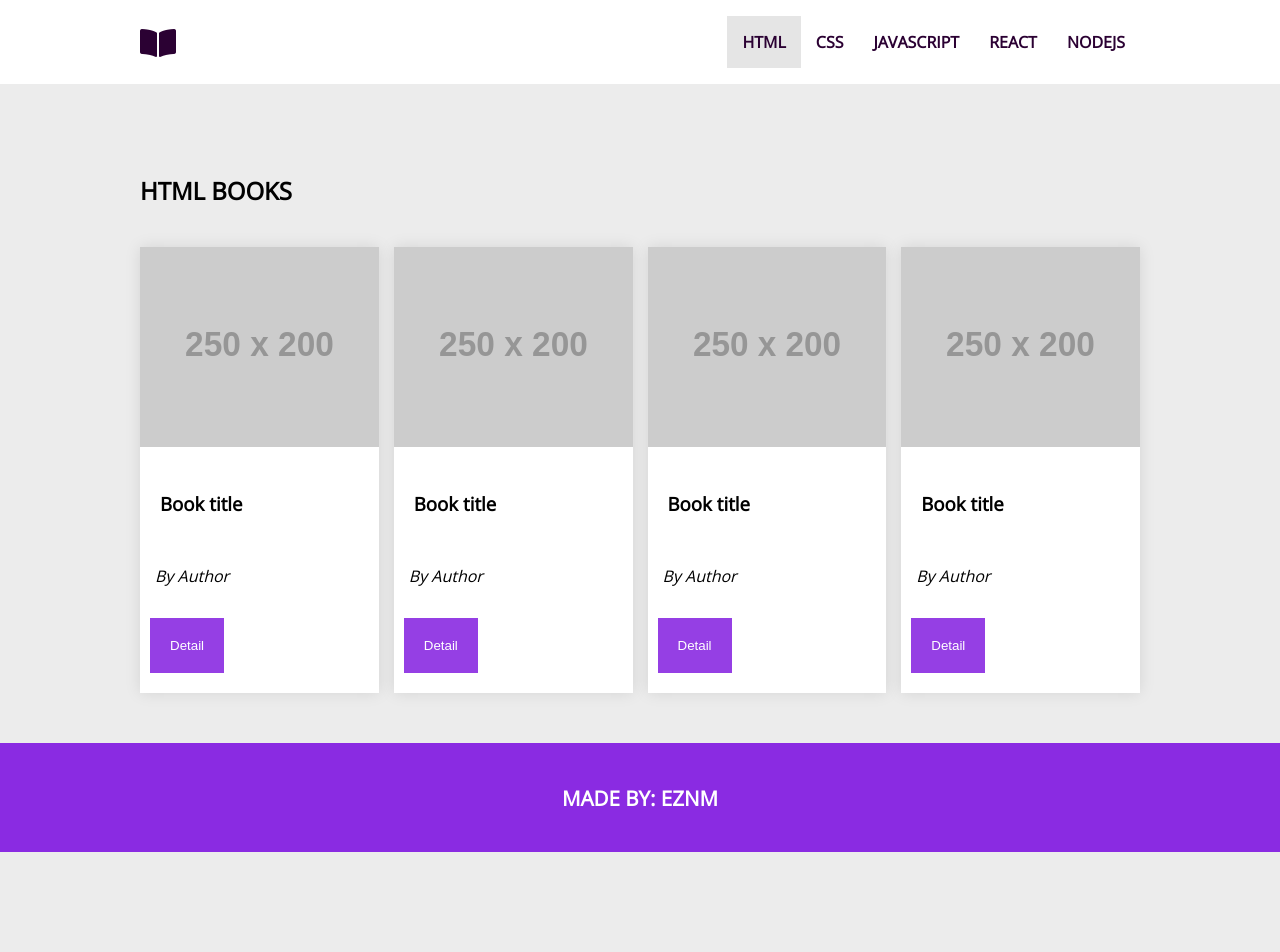
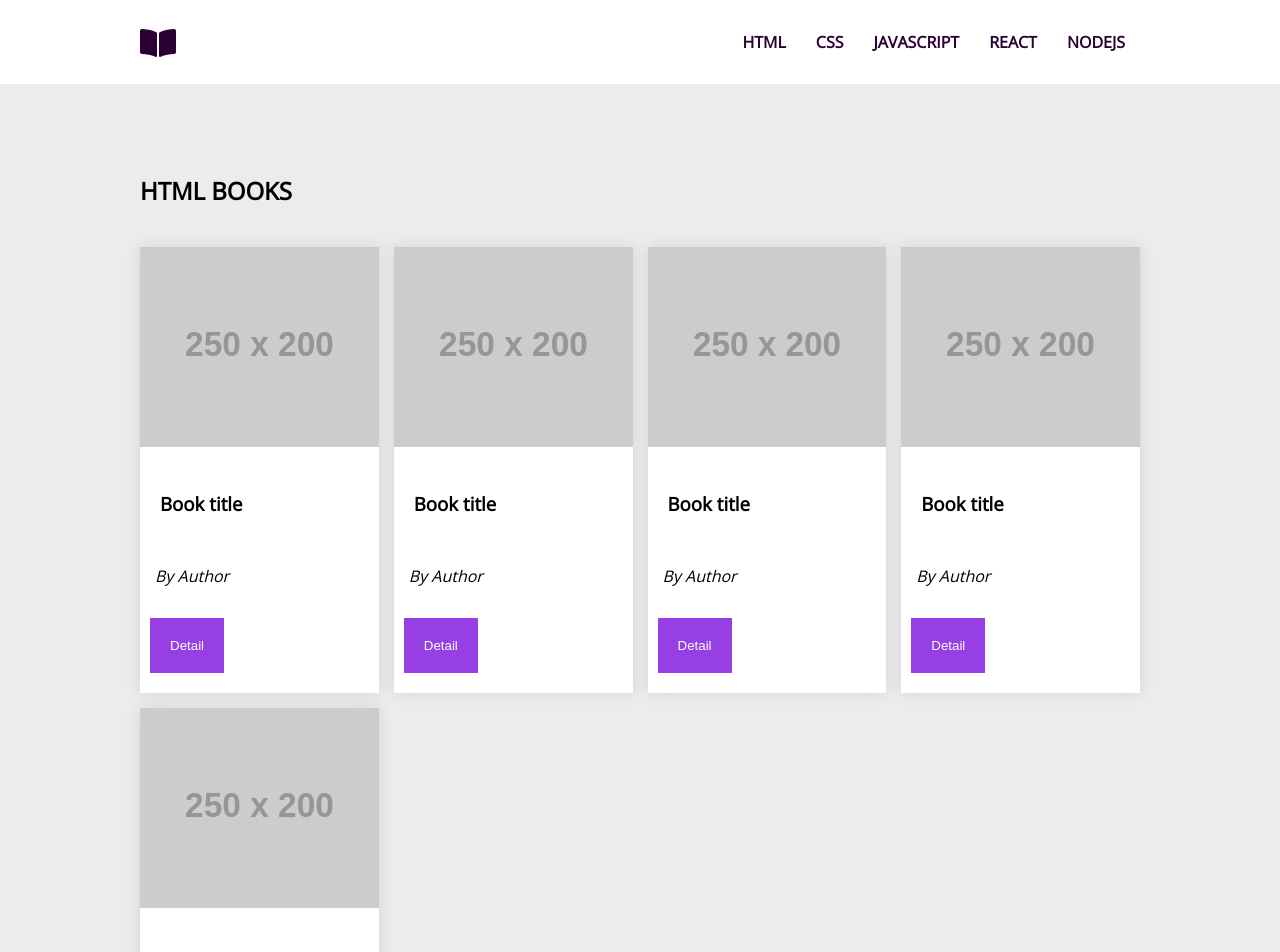
Before and after one commit to EugeneZnm/LIBRIS, a React (Create React App) app: page / in a window 1280 px wide. Shown: the top 952 px of the page. Before the commit the page ends 852 px from the top, so only its background shows below. Built offline with nearby package versions, Linux system fonts and the light colour scheme.

Commit message:
making category name dynamic

```diff
--- a/src/App.js
+++ b/src/App.js
@@ -13,7 +13,10 @@ class App extends Component {
       <BrowserRouter>
         <Switch>
           <Route path="/" exact component={BooksSectionPage} />
-          <Route path="/books/category/:categoryName" exact component={BooksSectionPage}/>
+          <Route path="/books/category/:categoryName" exact render={(props) =>{
+            let {categoryName} = props.match.params;
+            return <BooksSectionPage categoryName={categoryName}/>
+            }}/>
           <Route path="/book/:bookID" component={BookDetail}/>
           <Route component={PageNotFound}/>
         </Switch>
--- a/src/components/books-container.js
+++ b/src/components/books-container.js
@@ -1,12 +1,12 @@
 import React from 'react';
 import Book from './book';
 let BooksContainer = (props) => {
+
     return (
         <div className="books-container">
-            <Book/>
-            <Book/>
-            <Book/>
-            <Book/>
+            {props.books.map((e,i) => {
+                return (<Book key={i}/>)
+            })}
 
         </div>
     )
--- a/src/components/books-section.js
+++ b/src/components/books-section.js
@@ -5,9 +5,9 @@ let BooksSection =(props) => {
         <section id="books-section">
         <div className="container">
             <div className="section-title">
-                <h1>HTML BOOKS</h1>
+                <h1>{props.title + " BOOKS"}</h1>
             </div>
-            <BooksContainer/>
+            <BooksContainer books={props.books}/>
         </div>
     </section>
     )
--- a/src/components/header.js
+++ b/src/components/header.js
@@ -8,7 +8,7 @@ let Header = (props) => {
                 <nav>
                     <Link to="/" className="logo"><i className="fas fa-book-open"></i></Link>
                     <ul className="categories">
-                        <li className="active"><NavLink to="/books/category/HTML">HTML</NavLink></li>
+                        <li><NavLink to="/books/category/HTML">HTML</NavLink></li>
                         <li><NavLink to="/books/category/CSS">CSS</NavLink></li>
                         <li><NavLink to="/books/category/JAVASCRIPT">JAVASCRIPT</NavLink></li>
                         <li><NavLink to="/books/category/REACT">REACT</NavLink></li>
--- a/src/pages/books-section.js
+++ b/src/pages/books-section.js
@@ -3,14 +3,18 @@ import BooksSection from '../components/books-section';
 import Header from '../components/header';
 import Footer from '../components/footer';
 let BooksSectionPage = (props) => {
+    let books = [1,2,3,4,5]
     return(
         <div className="has-fixed-footer">
             <Header/>
-            <BooksSection/>
+            <BooksSection title={props.categoryName} books={books}/>
             <Footer/>
         </div>
 
     )
 }
 
+BooksSectionPage.defaultProps ={
+    categoryName: "HTML",
+}
 export default BooksSectionPage;
```
